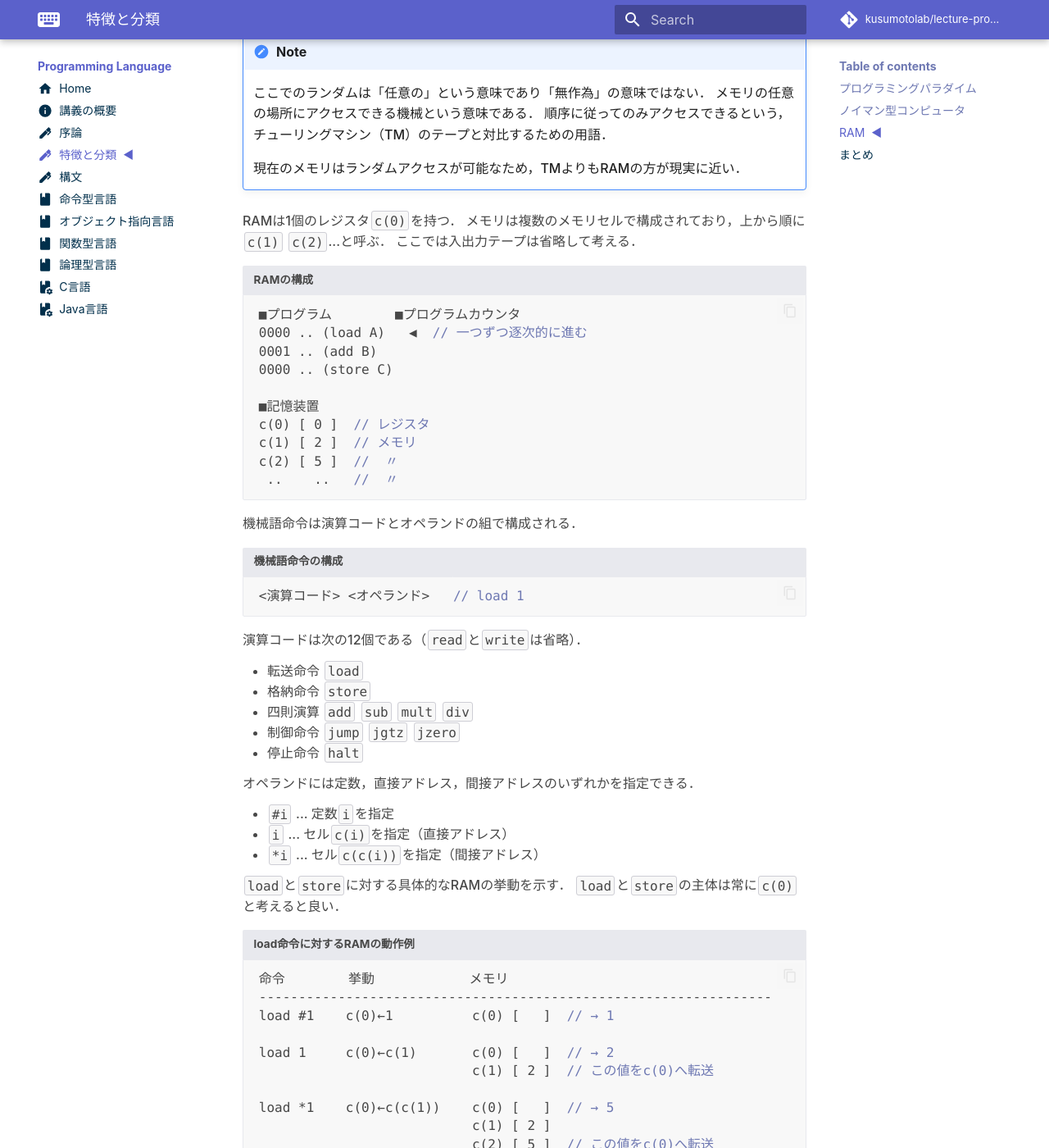
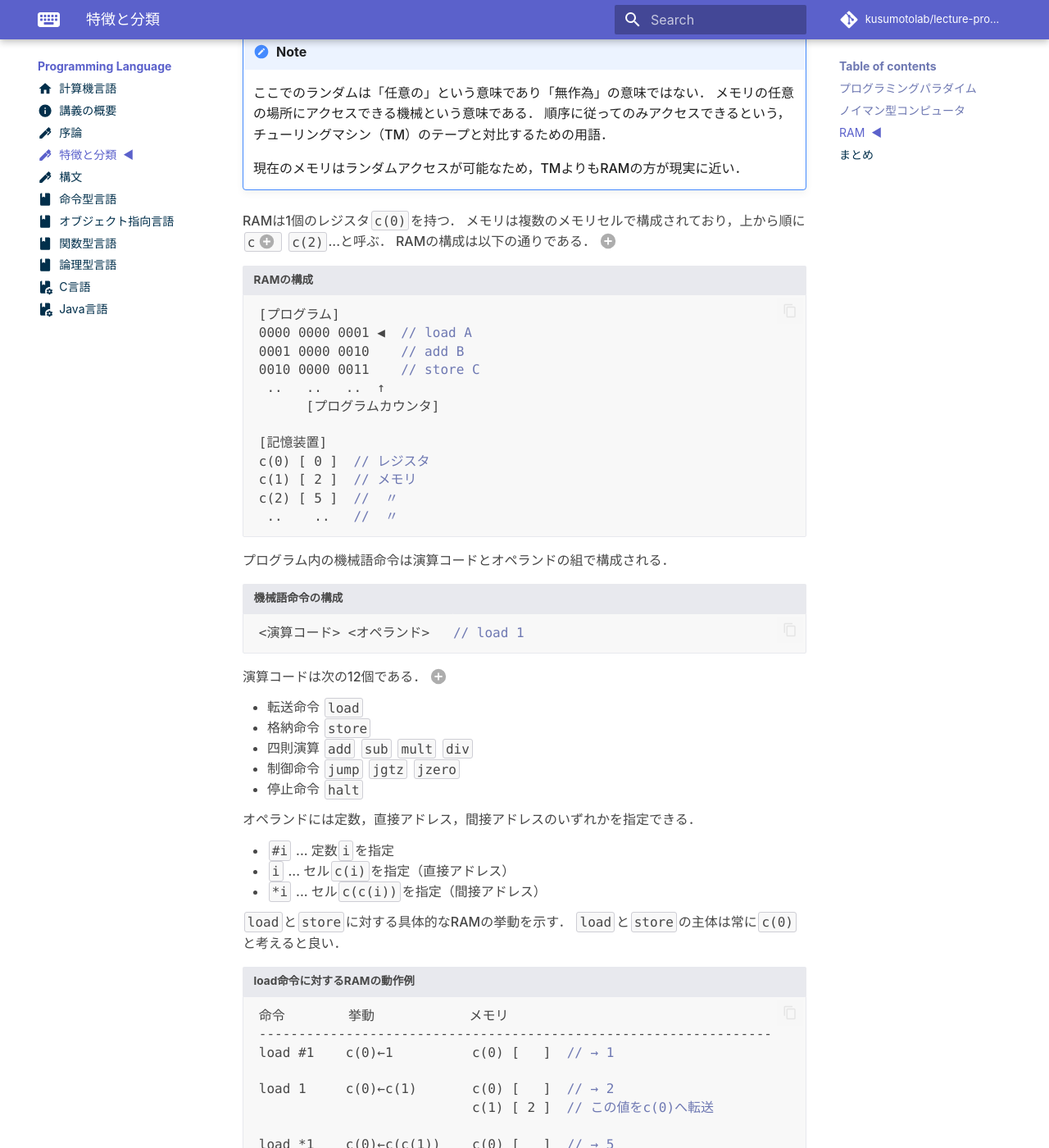
Before and after one commit to kusumotolab/lecture-program-lang, an MkDocs documentation site: the page built from docs/pre-features.md, in a window 1280 px wide and 1400 px high, scrolled down 3513 px. Shown: the whole window at 82% size. Built offline with MkDocs 1.6.1 and Material for MkDocs 9.7.7, drawn with Linux system fonts in a browser that asks for light colours; some web fonts are replaced; comment, search, counter and statistics services are not loaded; some of the changed text lies outside the part shown.

Commit message:
fix tiny errors

````diff
--- a/docs/pre-features.md
+++ b/docs/pre-features.md
@@ -46,7 +46,7 @@
 パラダイムが異なる言語は，その大原則となる規範や哲学が異なるため記法が大幅に変わる．
 LispやScalaは関数型パラダイムを採用しており，命令形とは別の考えに従っている．
 その大原則は関数適用（application）の繰り返しである．
-関数型の詳細については[別の講義回](../paradigm-functional)で触れる．
+関数型の詳細については[別の講義回](paradigm-functional.md)で触れる．
 
 ```lisp title="Lispによる0～10の加算処理"
 (format t "~d"
@@ -71,7 +71,7 @@
 
     パラダイムは排他的ではなく共存可能である．
 
-教科書では，**計算モデル**を共有するプログラミングの枠組みをプログラミングパラダイムと読んでいる．
+教科書では，計算モデルを共有するプログラミングの枠組みをプログラミングパラダイムと読んでいる．
 すなわち「パラダイムの違い＝規範や哲学の違い＝計算モデルの違い」と捉えることができる．
 以降では，命令形パラダイムが採用する計算モデル，ノイマン型コンピュータについて説明する．
 
@@ -106,7 +106,7 @@
 2. 演算の実行（`add`等）
 3. 結果をCPUからメモリへ格納（`store`）
 
-[序論で示したアセンブリ](../pre-intro/#_3)の動作と同一である．
+[序論で示したアセンブリ](pre-intro.md#_3)の動作と同一である．
 
 ```clean title="単純なアセンブリ言語プログラム（再掲）"
 load B
@@ -153,27 +153,39 @@
 
 RAMは1個のレジスタ`c(0)`を持つ．
 メモリは複数のメモリセルで構成されており，上から順に`c(1)` `c(2)`...と呼ぶ．
-ここでは入出力テープは省略して考える．
+RAMの構成は以下の通りである．(1)
+{ .annotate }
+
+1. ここでは入出力テープは省略して考える．
 
 ```clean title="RAMの構成"
-■プログラム        ■プログラムカウンタ
-0000 .. (load A)   ◀  // 一つずつ逐次的に進む
-0001 .. (add B)
-0000 .. (store C)
 
-■記憶装置
+[プログラム]
+0000 0000 0001 ◀  // load A
+0001 0000 0010    // add B
+0010 0000 0011    // store C
+ ..   ..   ..  ↑
+      [プログラムカウンタ]
+
+[記憶装置]
 c(0) [ 0 ]  // レジスタ
 c(1) [ 2 ]  // メモリ
 c(2) [ 5 ]  //  〃
  ..    ..   //  〃
 ```
 
-機械語命令は演算コードとオペランドの組で構成される．
+
+プログラム内の機械語命令は演算コードとオペランドの組で構成される．
 ```clean title="機械語命令の構成"
 <演算コード> <オペランド>   // load 1
 ```
 
-演算コードは次の12個である（`read`と`write`は省略）．
+演算コードは次の12個である．(1)
+{ .annotate }
+
+1. `read`と`write`は省略．
+
+<!-- for annotate -->
 
 - 転送命令 `load`
 - 格納命令 `store`
--- a/mkdocs.yml
+++ b/mkdocs.yml
@@ -1,7 +1,7 @@
 site_name: Programming Language
 
 nav:
-  - "Home": index.md
+  - "計算機言語": index.md
   - "講義の概要": about.md
   - "序論": pre-intro.md
   - "特徴と分類": pre-features.md
````
Also changed, not shown: other parts of docs/pre-features.md (+6 -4 lines), docs/pre-intro.md (+1 -1 lines).
